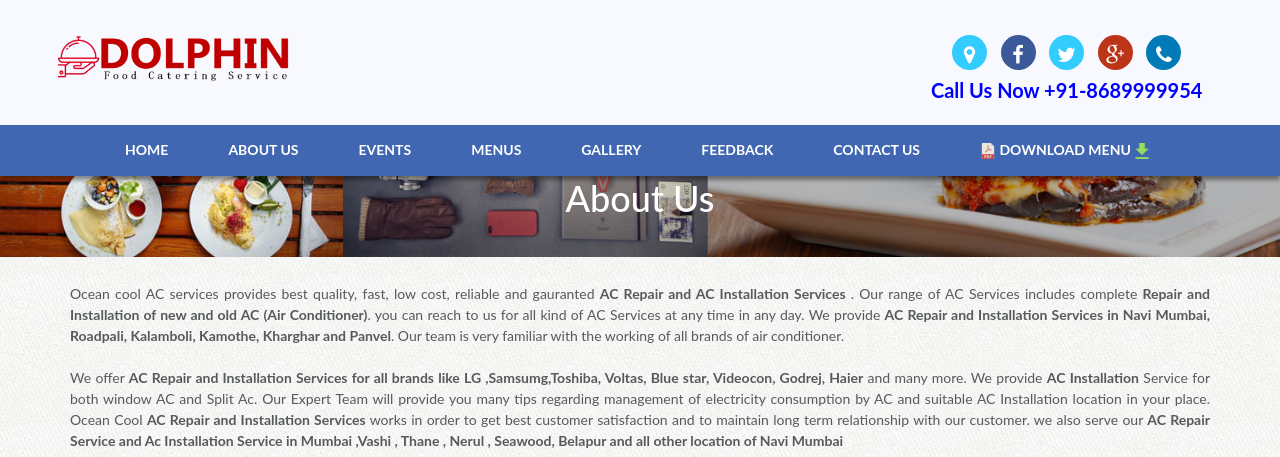
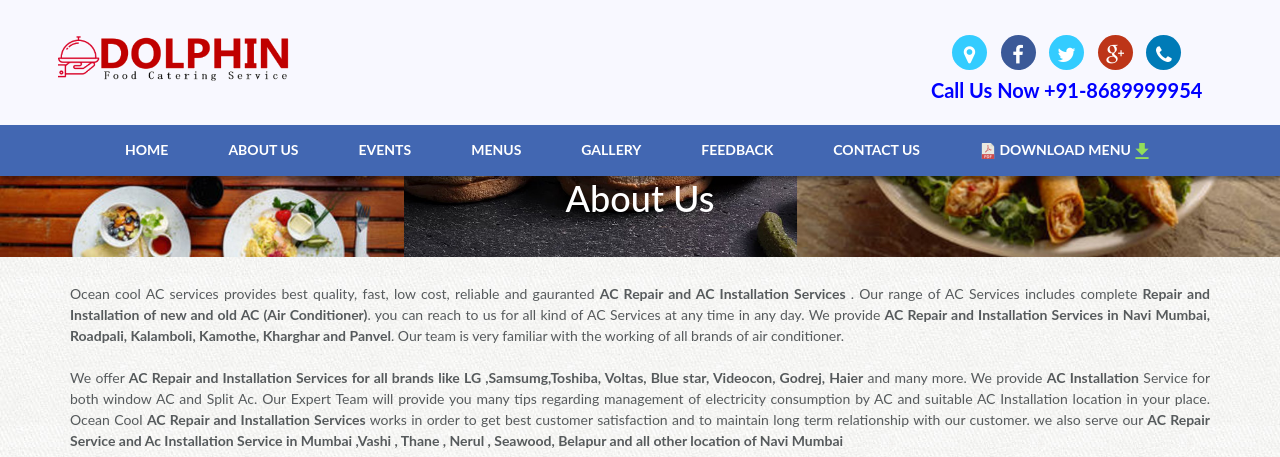
Before and after one commit to sandeepkumards/Dolphin, a PHP site: page /aboutus.html in a window 1280 px wide. Shown: the top 457 px of the page. Run offline with PHP 8.4, Linux system fonts and the light colour scheme; some libraries are stand-ins or nearby versions.

Commit message:
Changes on 29-june

```diff
--- a/css/style.css
+++ b/css/style.css
@@ -15,7 +15,7 @@ body {
 }
 
 .feature-image-default-alt {
-	background: url('../images/test.jpg') no-repeat;
+	background: url('../images/test4.jpg') no-repeat;
 	background-size: cover;
 }
 
```
Also changed, not shown: images/test3.jpg (added), images/test4.jpg (added).
